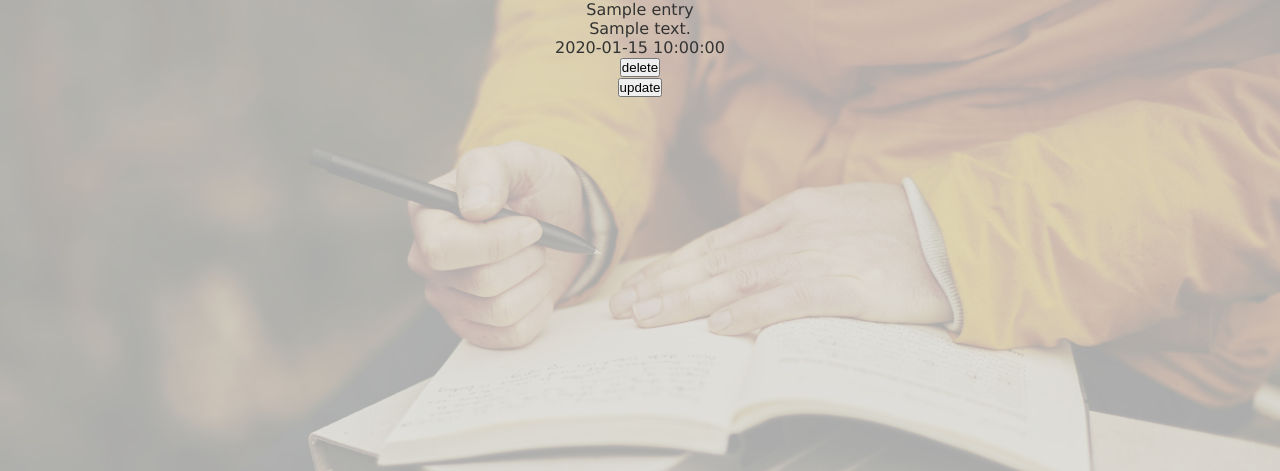
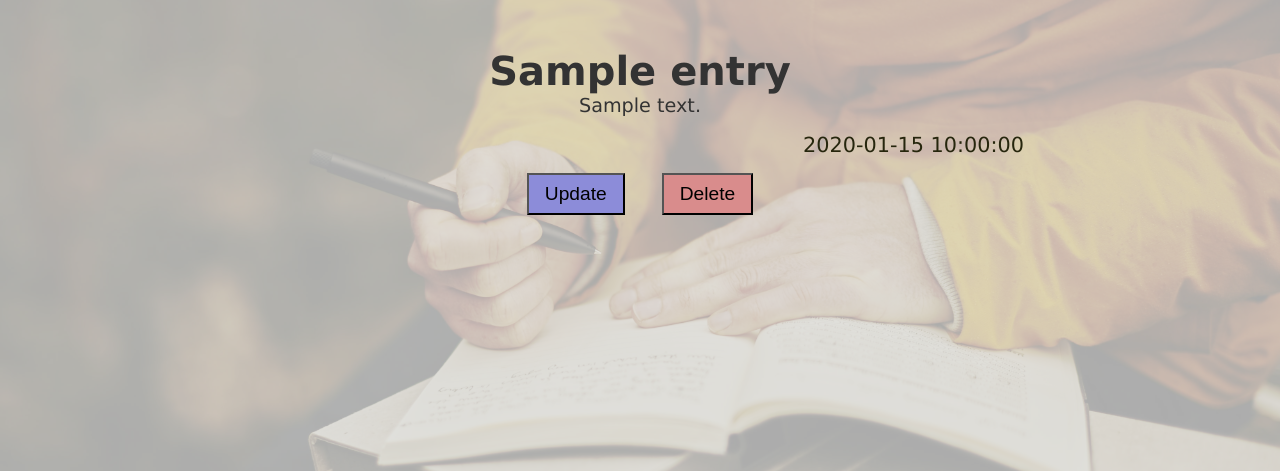
Before and after one commit to prince-thind-archive/online-diary-php, a PHP site: page /pages/entry.php?id=1 in a window 1280 px wide. Shown: the part 82-553 px from the top of the page. Run offline with PHP 8.4, Linux system fonts and the light colour scheme; tables that the repository leaves empty or names only in its code hold one stand-in row (values such as "Sample post").

Commit message:
style entry page

```diff
--- a/css/index.css
+++ b/css/index.css
@@ -43,7 +43,7 @@ body {
   color: white;
 }
 main {
-  max-width: 50vw;
+  max-width: 60vw;
   margin: 2rem auto;
 }
 .page-heading {
@@ -59,25 +59,52 @@ main {
   padding-top: 2rem;
   font-size: 2rem;
 }
-.input-group{
+.input-group {
   margin-bottom: 2rem;
   text-align: left;
-
 }
-.input-group label{
+.input-group label {
   display: block;
 }
-.input-field{
+.input-field {
   width: 100%;
-  height:  2rem;
+  height: 2rem;
   opacity: 0.9;
-  border:2px solid gray;
-  padding:0 1rem;
+  border: 2px solid gray;
+  padding: 0 1rem;
 }
-textarea.input-field{
-  height:  10rem;
+textarea.input-field {
+  height: 10rem;
 }
-.input-button{
-  padding:0.5rem 1rem;
+.input-button {
+  padding: 0.5rem 1rem;
   font-size: 1.2rem;
 }
+
+.entry-description {
+  word-wrap: break-word;
+  font-size: 1.2rem;
+}
+.entry-time {
+  text-align: right;
+  font-size: 1.3rem;
+  color:hsl(60, 50%, 10%);
+  margin-top: 1rem;
+}
+.entry-buttons *{
+  display: inline-block;
+}
+.entry-button {
+  margin: 1rem;
+  padding: 0.5rem 1rem;
+  font-size: 1.2rem;
+}
+.entry-button:hover {
+  cursor: pointer;
+}
+.update-button {
+  background-color: hsl(240, 50%, 70%);
+}
+.delete-button {
+  background-color: hsl(0, 50%, 70%);
+}
--- a/lib/update.php
+++ b/lib/update.php
@@ -1,9 +1,9 @@
 <?php
 
-$name = $_POST["name"];
-$description = $_POST["description"];
+$name = filter_input(INPUT_POST, 'name', FILTER_SANITIZE_ADD_SLASHES);
+$description =filter_input(INPUT_POST, 'description', FILTER_SANITIZE_ADD_SLASHES);
 $id = $_POST["id"];
-$date = date("Y-m-d h:ia", $d);
+$date = date("Y-m-d h:ia");
 
 $servername = "localhost:3307";
 $username = "root";
--- a/pages/entry.php
+++ b/pages/entry.php
@@ -21,43 +21,56 @@ if (!$conn) {
     die("Connection failed: " . mysqli_connect_error());
 }
 
-$id=$_GET["id"];
+$id = $_GET["id"];
 
 $sql = "SELECT * FROM entries where id=$id";
 $result = $conn->query($sql);
 
-if ($result->num_rows > 0) {
-    while ($row = $result->fetch_assoc()) {
-        $name = $row["name"];
-        $description = $row["description"];
-        $date = $row["date"];
-        $id = $row["id"];
-        echo"
-    <div>
-    <div>
+if ($result->num_rows == 0) {
+    echo "
+    <main>
+    <div class='page-heading'>
+    Error 404 No diary Entry Found!
+    </div>
+    </main>
+    ";
+}
+
+while ($row = $result->fetch_assoc()) {
+    $name = $row["name"];
+    $description = $row["description"];
+    $date = $row["date"];
+    $id = $row["id"];
+
+    echo "
+    <main>
+    <h2 class='page-heading'>
         $name
-    </div>
-    <div>
+    </h2>
+    <p class='entry-description'>
     $description
-    </div>
-    <div>
+    </p>
+    <div class='entry-time'>
     $date
     </div>
-    <form action='../lib/delete.php' method='POST'>
-    <input type='hidden' value='$id' name='id'>
-    <input type='submit' value='delete'>
-    </form>
+
+    <div class='entry-buttons'>
+
     <form action='./update.php' method='POST'>
     <input type='hidden' value='$id' name='id'>
     <input type='hidden' value='$name' name='name'>
     <input type='hidden' value='$description' name='description'>
-    <input type='submit' value='update'>
+    <input class='entry-button update-button' type='submit' value='Update'>
     </form>
+
+    <form action='../lib/delete.php' method='POST'>
+    <input type='hidden' value='$id' name='id'>
+    <input class='entry-button delete-button' type='submit' value='Delete'>
+    </form>
+
     </div>
+    </main>
     ";
-    }
-} else {
-    echo "No Diary Entry";
 }
 
 ?>
```
Also changed, not shown: lib/save-new.php (+4 -4 lines).
